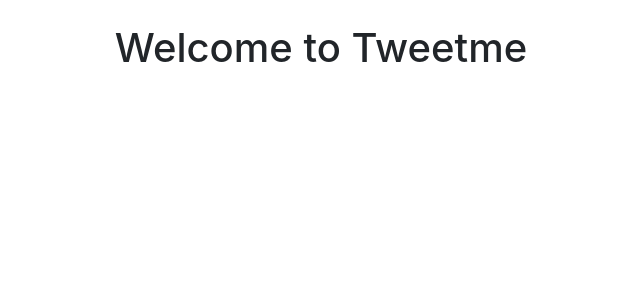
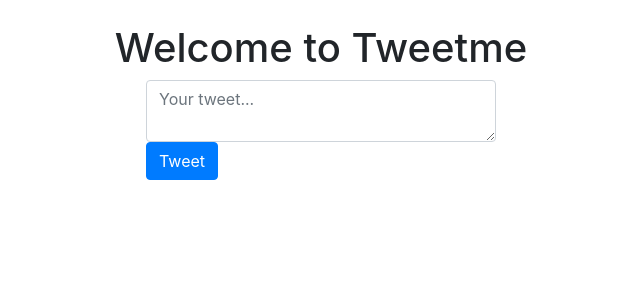
Before and after one commit to leonidBoiko/tweets, a Django app: page / in a window 1280 px wide. Shown: the part 56-356 px from the top of the page, without its empty margins (319-959 px from the left). Run offline with Django 3.2, Linux system fonts and the light colour scheme; data that the repository does not hold is empty; some libraries are stand-ins or nearby versions.

Commit message:
create a tweet_create_view

```diff
--- /dev/null
+++ b/templates/components/form.html
@@ -0,0 +1,5 @@
+<form method="POST">
+    {% csrf_token %}
+    {{ form.as_p }}
+    <button class="btn btn-secondary" type="submit">Save</button>
+</form>
--- a/templates/pages/home.html
+++ b/templates/pages/home.html
@@ -5,6 +5,17 @@
     <div class="row text-center">
         <div class="col">
             <h1>Welcome to Tweetme</h1>
+        </div>
+    </div>
+
+    <div class="row mb-3">
+        <div class="col-md-4 mx-auto col-10">
+            <form action="/create-tweet/" method="post">
+                {% csrf_token %}
+                <input type="hidden" value="/" name="next">
+                <textarea class="form-control" name="content" placeholder="Your tweet..."></textarea>
+                <button class="btn btn-primary" type="submit">Tweet</button>
+            </form>
         </div>
     </div>
     <div class="row" id="tweets">
--- a/tweetme/settings.py
+++ b/tweetme/settings.py
@@ -25,7 +25,7 @@
 # SECURITY WARNING: don't run with debug turned on in production!
 DEBUG = True
 
-ALLOWED_HOSTS = []
+ALLOWED_HOSTS = ['127.0.0.1', 'localhost']
 
 
 # Application definition
--- a/tweetme/urls.py
+++ b/tweetme/urls.py
@@ -16,11 +16,12 @@
 from django.contrib import admin
 from django.urls import path, include
 
-from tweets.views import home_view, tweet_detail_view, tweet_list_view
+from tweets.views import home_view, tweet_detail_view, tweet_list_view, tweet_create_view
 
 urlpatterns = [
     path('admin/', admin.site.urls),
     path('', home_view),
+    path('create-tweet/', tweet_create_view),
     path('tweets/', tweet_list_view),
     path('tweets/<int:tweet_id>/', tweet_detail_view),
 ]
--- a/tweets/views.py
+++ b/tweets/views.py
@@ -1,12 +1,28 @@
 import random
+from django.conf import settings
+from django.utils.http import is_safe_url
 from django.http import JsonResponse
-from django.shortcuts import Http404, HttpResponse, render
+from django.shortcuts import Http404, HttpResponse, render, redirect
 
 from .models import Tweet
+from .forms import TweetForm
 
+ALLOWED_HOSTS = settings.ALLOWED_HOSTS
 
 def home_view(request, *args, **kwargs):
     return render(request, 'pages/home.html')
+
+
+def tweet_create_view(request, *args, **kwargs):
+    form = TweetForm(request.POST or None)
+    next_url = request.POST.get("next") or None
+    if form.is_valid():
+        obj = form.save(commit=False)
+        obj.save()
+        if next_url != None and is_safe_url(next_url, ALLOWED_HOSTS):
+            return redirect(next_url)
+        form = TweetForm()
+    return render(request, 'components/form.html', context={"form": form})
 
 
 def tweet_list_view(request, *args, **kwargs):
```
Also changed, not shown: tweets/forms.py (added, +15 -0 lines).
